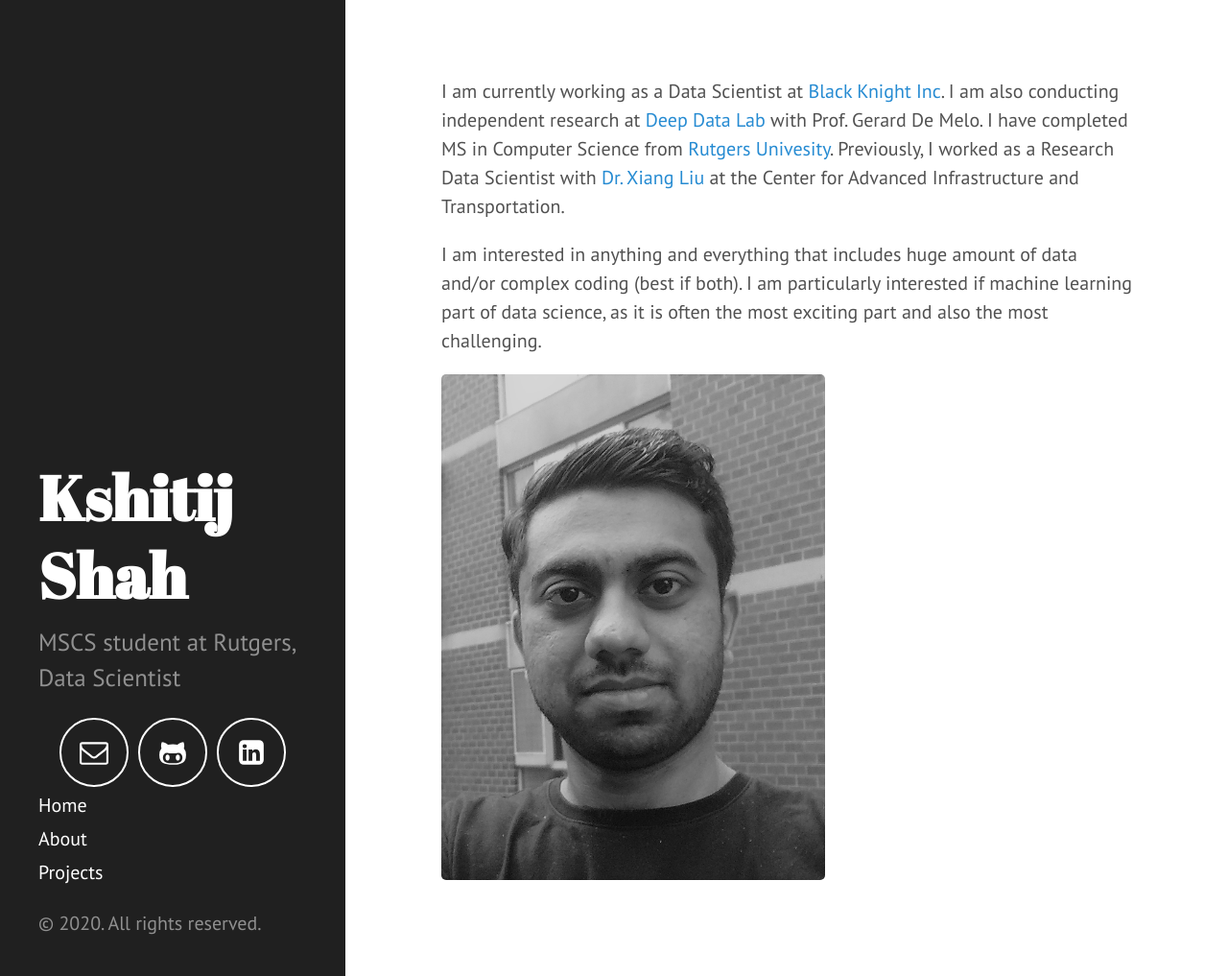
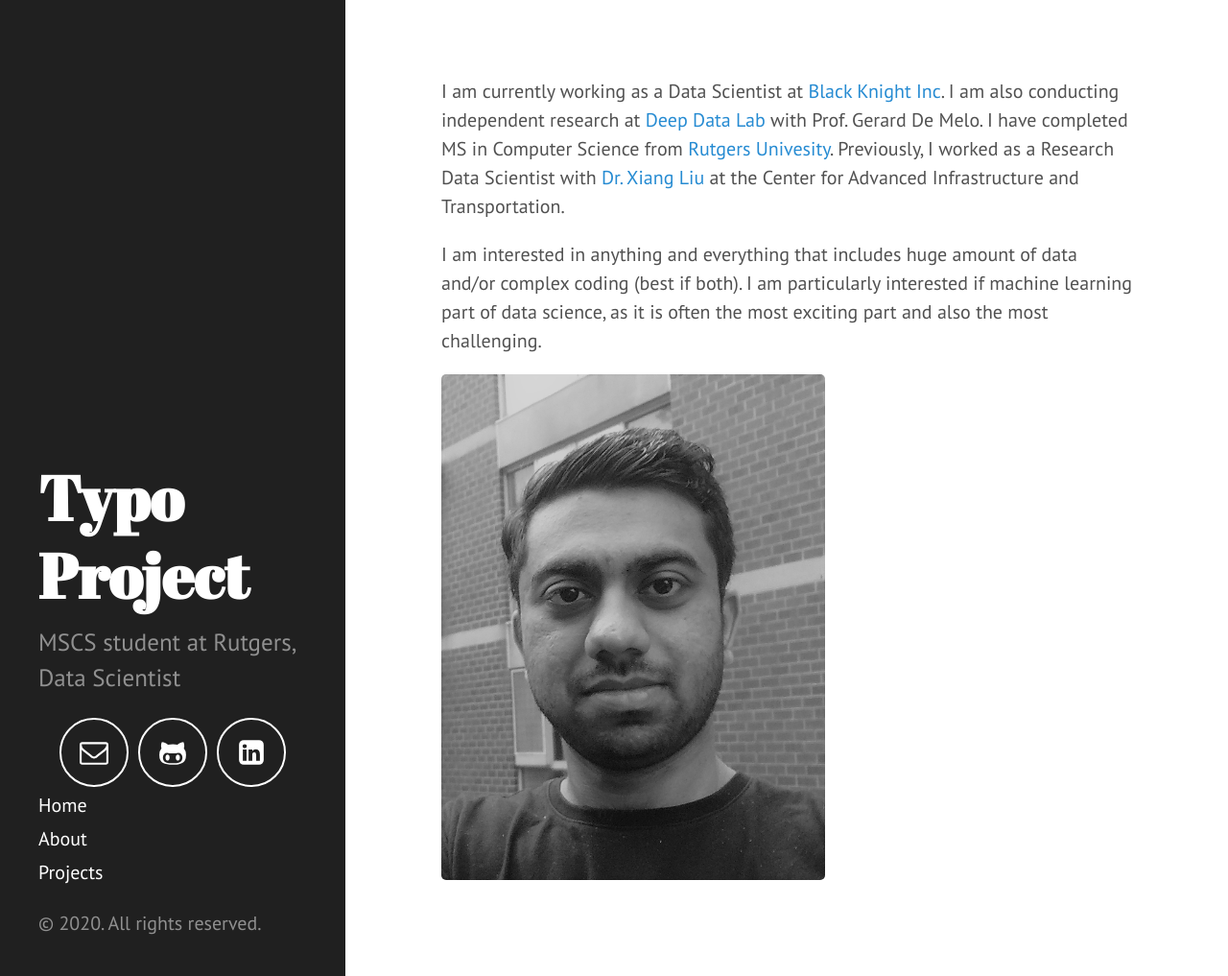
Before and after one commit to xitizzz/typo, a Jekyll site: the page built from index.md, in a window 1280 px wide and 1017 px high. Shown: the whole window at 96% size. Built offline with Jekyll 4.4.1, drawn with Linux system fonts in a browser that asks for light colours.

Commit message:
Update Title

```diff
--- a/_config.yml
+++ b/_config.yml
@@ -6,15 +6,11 @@ highlighter:      rouge
 permalink:        pretty
 
 # Setup
-title:            'Kshitij Shah'
+title:            'Typo Project'
 tagline:          'Data Scientist'
 description:      'MSCS student at Rutgers, Data Scientist'
 url:              https://xitizzz.github.io
 baseurl:          /typo
-
-email: kshitij.shah.cs@gmail.com
-github_username:  xitizzz
-linkedin_public_url: kshitij-shah-cs
 
 author:
   name:           'Kshitij '
```
